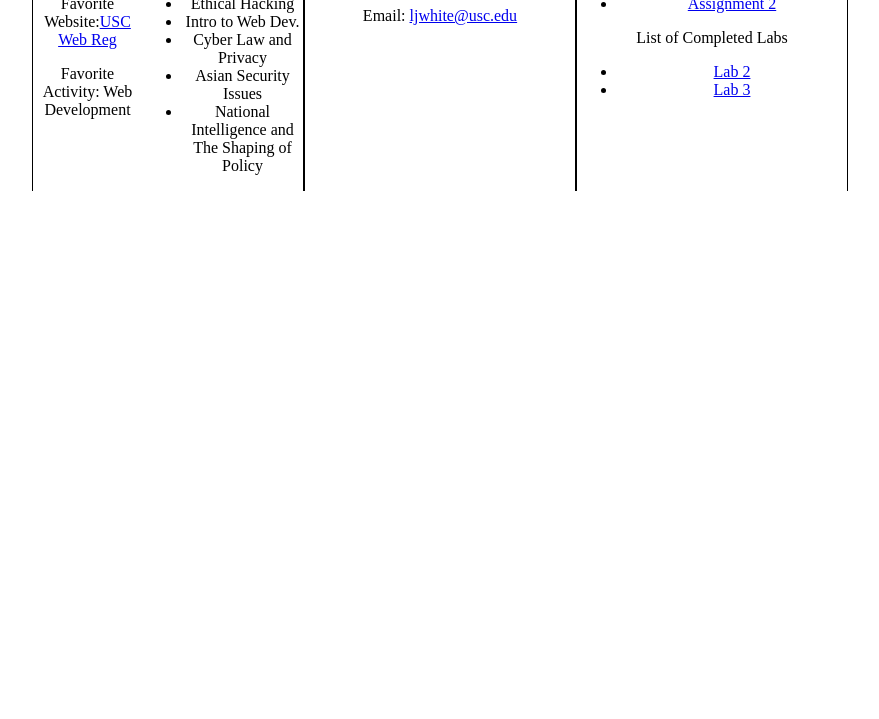
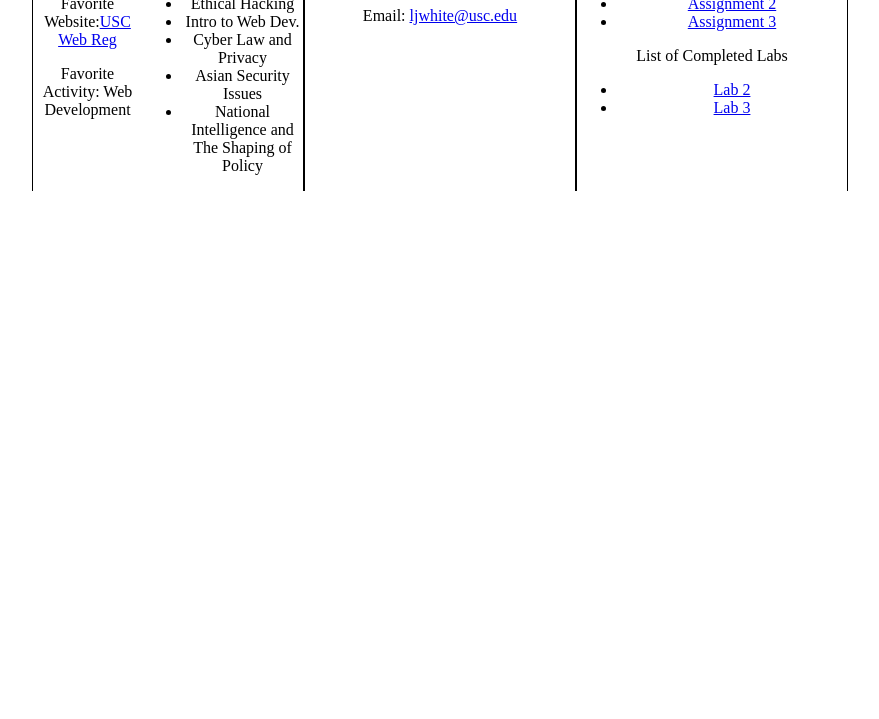
Before and after one commit to uscwebdev/itp104-submissions-LandonW25, a plain HTML site: page index.html in a window 1280 px wide. Shown: the part 81-800 px from the top of the page, without its empty margins (185-1064 px from the left). Drawn offline with Linux system fonts and the light colour scheme.

Commit message:
Update index.html

```diff
--- a/index.html
+++ b/index.html
@@ -98,6 +98,7 @@
             <ul>
                 <li><a href="file:///C:/Users/Student/Documents/GitHub/itp104-submissions-LandonW25/assignment_01/a1.html" target="_blank">Assignment 1</a></li>
                 <li><a href="file:///C:/Users/Student/Documents/GitHub/itp104-submissions-LandonW25/assignment_02/a2.html" target="_blank">Assignment 2</a></li>
+                <li><a href="file:///C:/Users/Student/Documents/GitHub/itp104-submissions-LandonW25/assignment_03/a3.html" target="_blank">Assignment 3</a></li>
             </ul>
             <p>List of Completed Labs</p>
             <ul>
```
